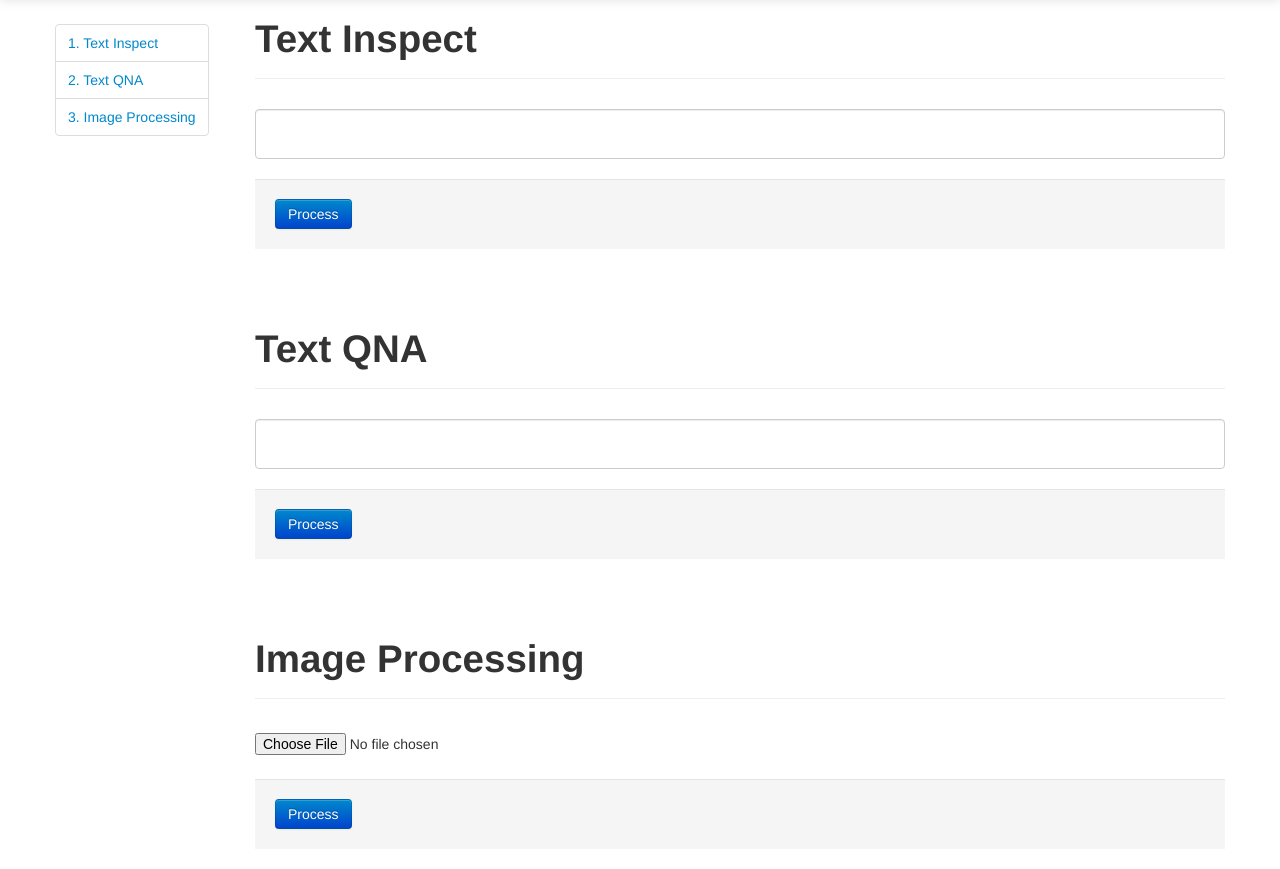
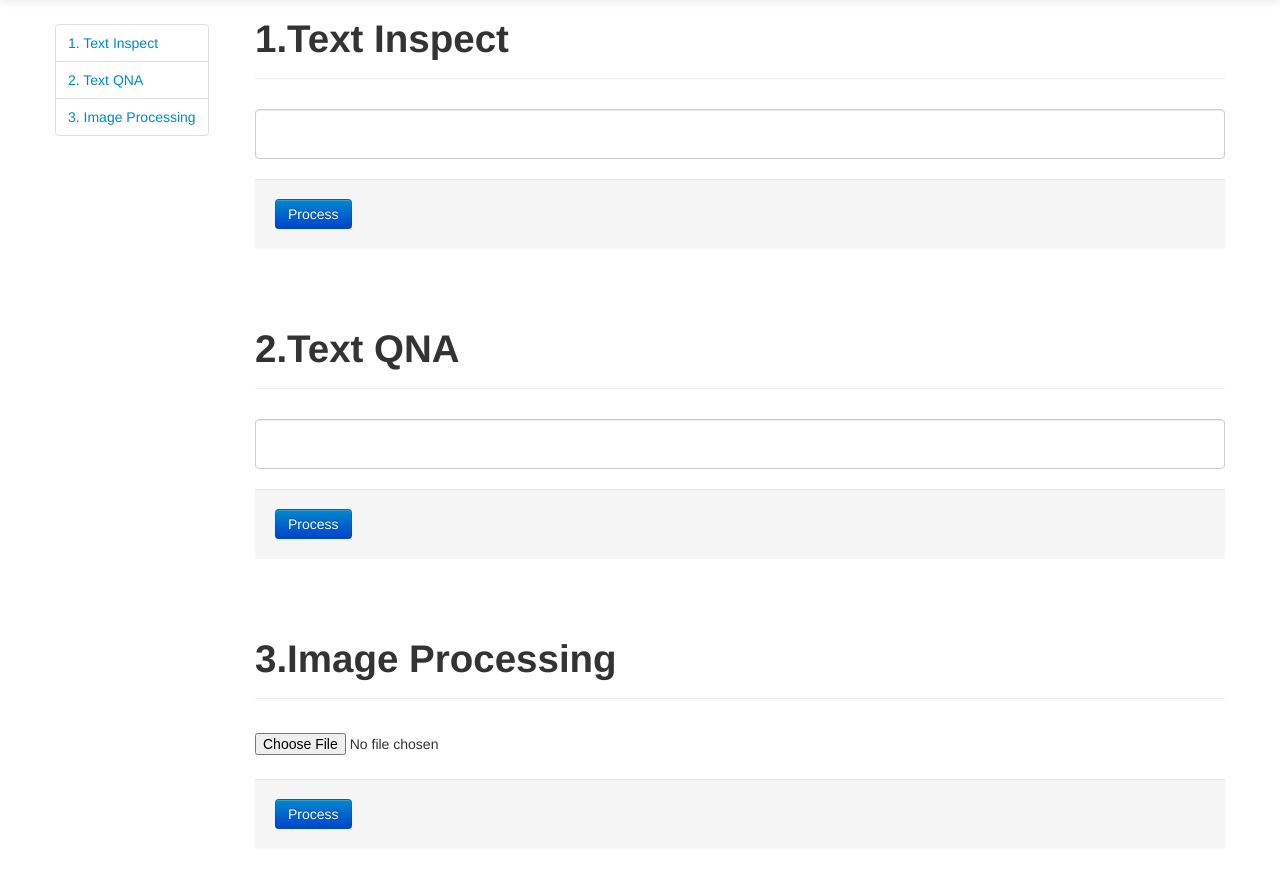
Before and after one commit to MrLeeTeam/MrleeDemo, a Flask app: page / in a window 1280 px wide. Shown: the part 41-910 px from the top of the page. Run offline with Flask 2, Linux system fonts and the light colour scheme; some libraries are stand-ins or nearby versions.

Commit message:
modify main.html

```diff
--- a/templates/main.html
+++ b/templates/main.html
@@ -53,7 +53,7 @@
             <div class="span10" class="contents">
                 <section id="s_text" class="itembox">
                     <div class="page-header">
-                        <h1>Text Inspect</h1>
+                        <h1>1.Text Inspect</h1>
                     </div>
                      <form action="/process" method="post" enctype="multipart/form-data" id="form_text">
                          <textarea name="contents" id="contentsbox" class="input-block-level" rows="2" style="resize: none;" onkeyup="textAreaAdjust(this)" style="overflow:hidden"></textarea>
@@ -68,7 +68,7 @@
                 </section>
                 <section id="s_qna" class="itembox">
                     <div class="page-header">
-                        <h1>Text QNA</h1>
+                        <h1>2.Text QNA</h1>
                     </div>
                     <form action="/process" method="post" id="form_qna">
                         <textarea name="contents" id="qnabox" class="input-block-level" rows="2" style="resize: none;" onkeyup="textAreaAdjust(this)" style="overflow:hidden"></textarea>
@@ -83,7 +83,7 @@
                 </section>
                 <section id="s_image" class="itembox">
                     <div class="page-header">
-                    <h1>Image Processing</h1>
+                        <h1>3.Image Processing</h1>
                     </div>
                     <form action="/process" method="post" enctype="multipart/form-data" id="form_image">
                         <input type="file" name="image">
```
Lines whose indentation alone changed are shown as unchanged.
